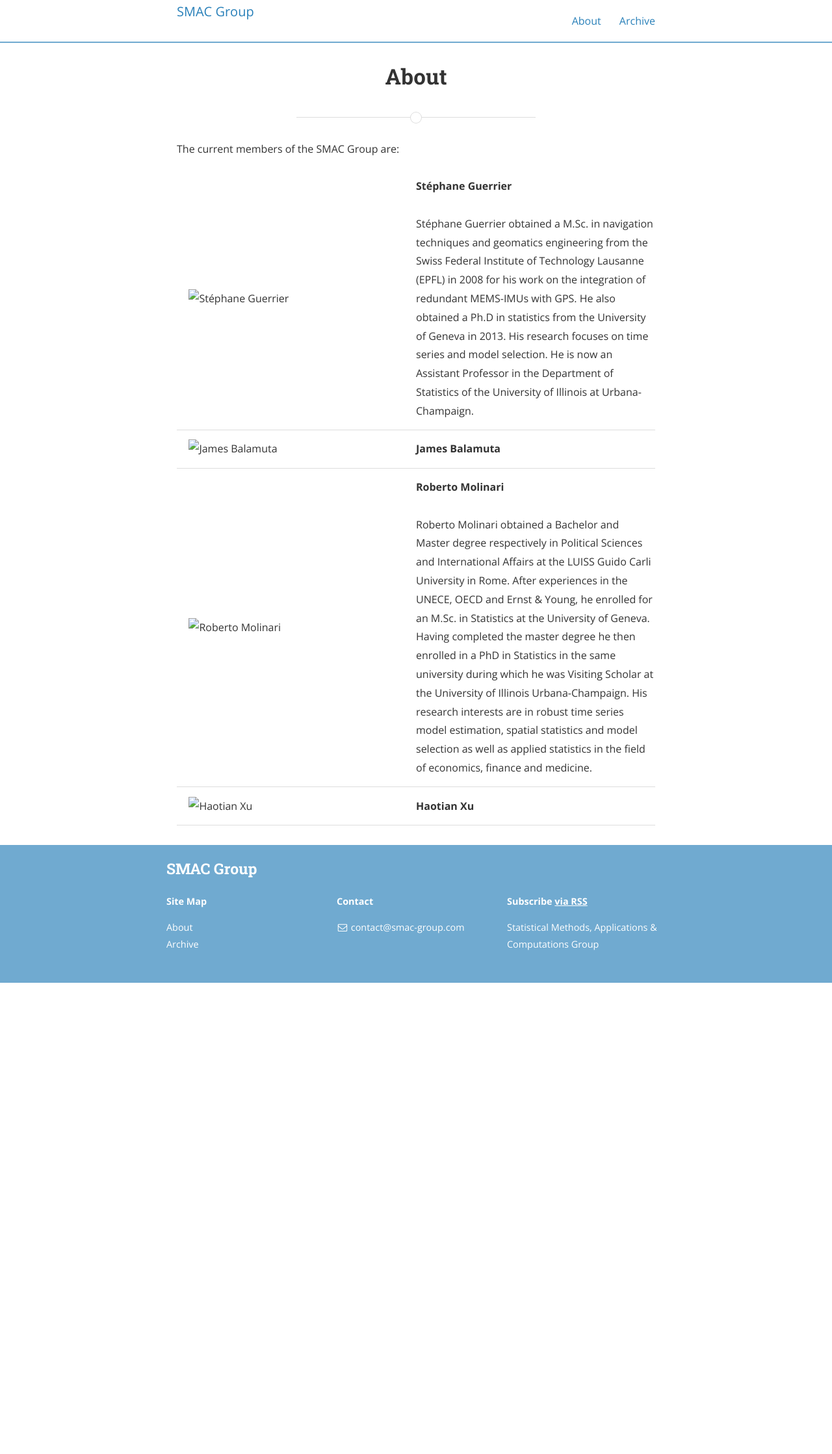
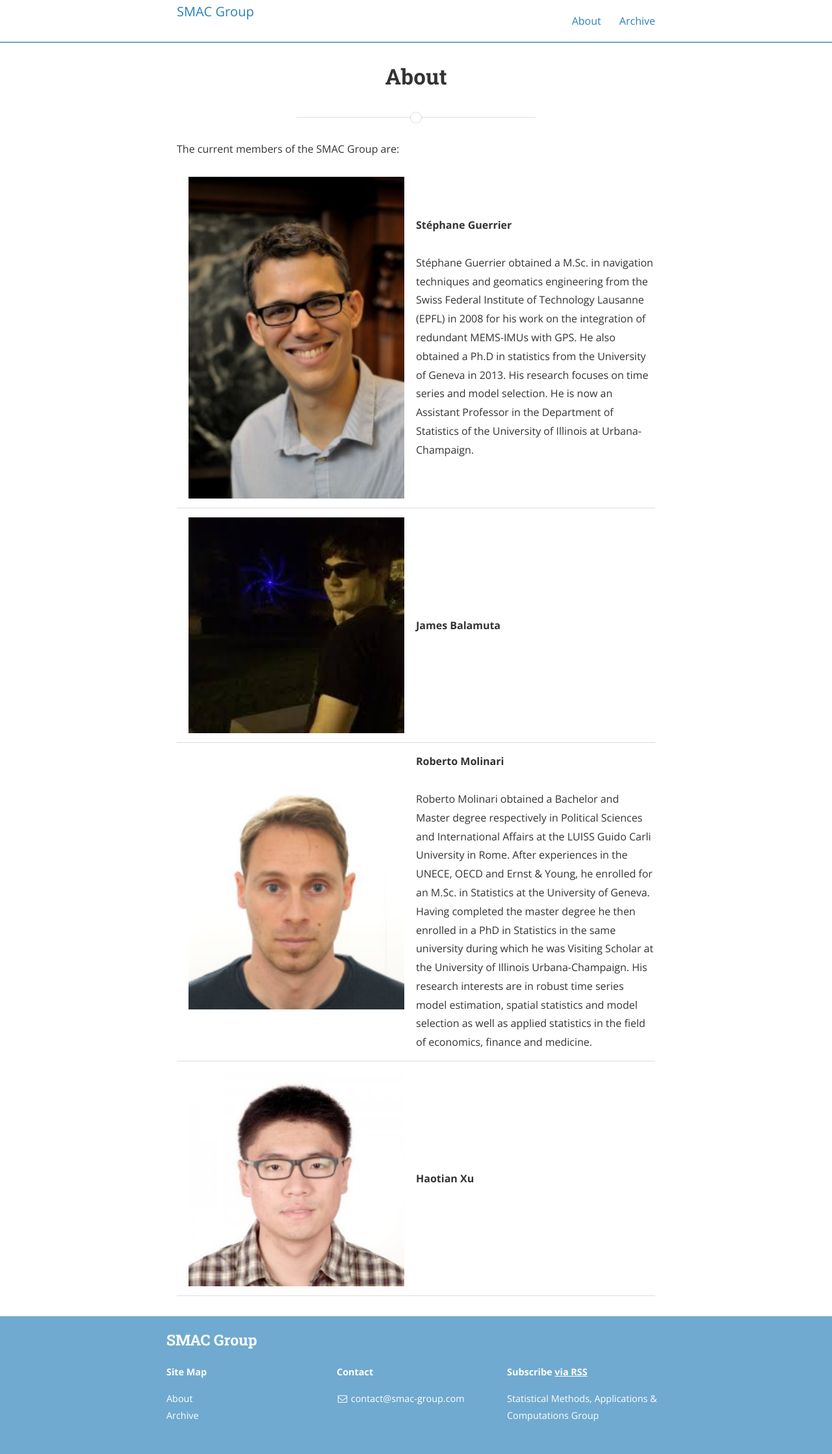
Before and after one commit to SMAC-Group/smac-group.github.io, a Jekyll site: the page built from about.md, in a window 1280 px wide. Shown: the whole page at 65% size. Built offline with Jekyll 4.4.1, drawn with Linux system fonts in a browser that asks for light colours; nearby versions of some CDN libraries; a style sheet for code colours, icons or effects is not loaded; before the commit the page ends 1512 px from its top, so only the background shows below that.

Commit message:
Real fix on about page.

```diff
--- a/about.md
+++ b/about.md
@@ -8,21 +8,21 @@
 
 <table>
   <tr>
-  <td><img href="{{ "assets/images/staff/sguerrier.jpg" | prepend: site.baseurl }}" alt="Stéphane Guerrier"/></td>
+  <td><img src="{{ "assets/images/staff/sguerrier.jpg" | prepend: site.baseurl }}" alt="Stéphane Guerrier"/></td>
     <td><b>Stéphane Guerrier</b> <br/> <br/>
     Stéphane Guerrier obtained a M.Sc. in navigation techniques and geomatics engineering from the Swiss Federal Institute of Technology Lausanne (EPFL) in 2008 for his work on the integration of redundant MEMS-IMUs with GPS. He also obtained a Ph.D in statistics from the University of Geneva in 2013. His research focuses on time series and model selection. He is now an Assistant Professor in the Department of Statistics of the University of Illinois at Urbana-Champaign.</td>
   </tr>
   <tr>
-    <td><img href="{{ "assets/images/staff/jjbalamuta.jpg" | prepend: site.baseurl }}" alt="James Balamuta"/></td>
+    <td><img src="{{ "assets/images/staff/jjbalamuta.jpg" | prepend: site.baseurl }}" alt="James Balamuta"/></td>
     <td><b>James Balamuta</b></td>
   </tr>
   <tr>
-    <td><img href="{{ "assets/images/staff/rmolinari.jpg" | prepend: site.baseurl }}" alt="Roberto Molinari"/></td>
+    <td><img src="{{ "assets/images/staff/rmolinari.jpg" | prepend: site.baseurl }}" alt="Roberto Molinari"/></td>
     <td><b>Roberto Molinari</b> <br /><br />
     Roberto Molinari obtained a Bachelor and Master degree respectively in Political Sciences and International Affairs at the LUISS Guido Carli University in Rome. After experiences in the UNECE, OECD and Ernst &amp; Young, he enrolled for an M.Sc. in Statistics at the University of Geneva. Having completed the master degree he then enrolled in a PhD in Statistics in the same university during which he was Visiting Scholar at the University of Illinois Urbana-Champaign. His research interests are in robust time series model estimation, spatial statistics and model selection as well as applied statistics in the field of economics, finance and medicine.</td>
   </tr>
   <tr>
-    <td><img href="{{ "assets/images/staff/hxu.jpg" | prepend: site.baseurl }}" alt="Haotian Xu"/></td>
+    <td><img src="{{ "assets/images/staff/hxu.jpg" | prepend: site.baseurl }}" alt="Haotian Xu"/></td>
     <td><b>Haotian Xu</b></td>
   </tr>
 </table>
```
